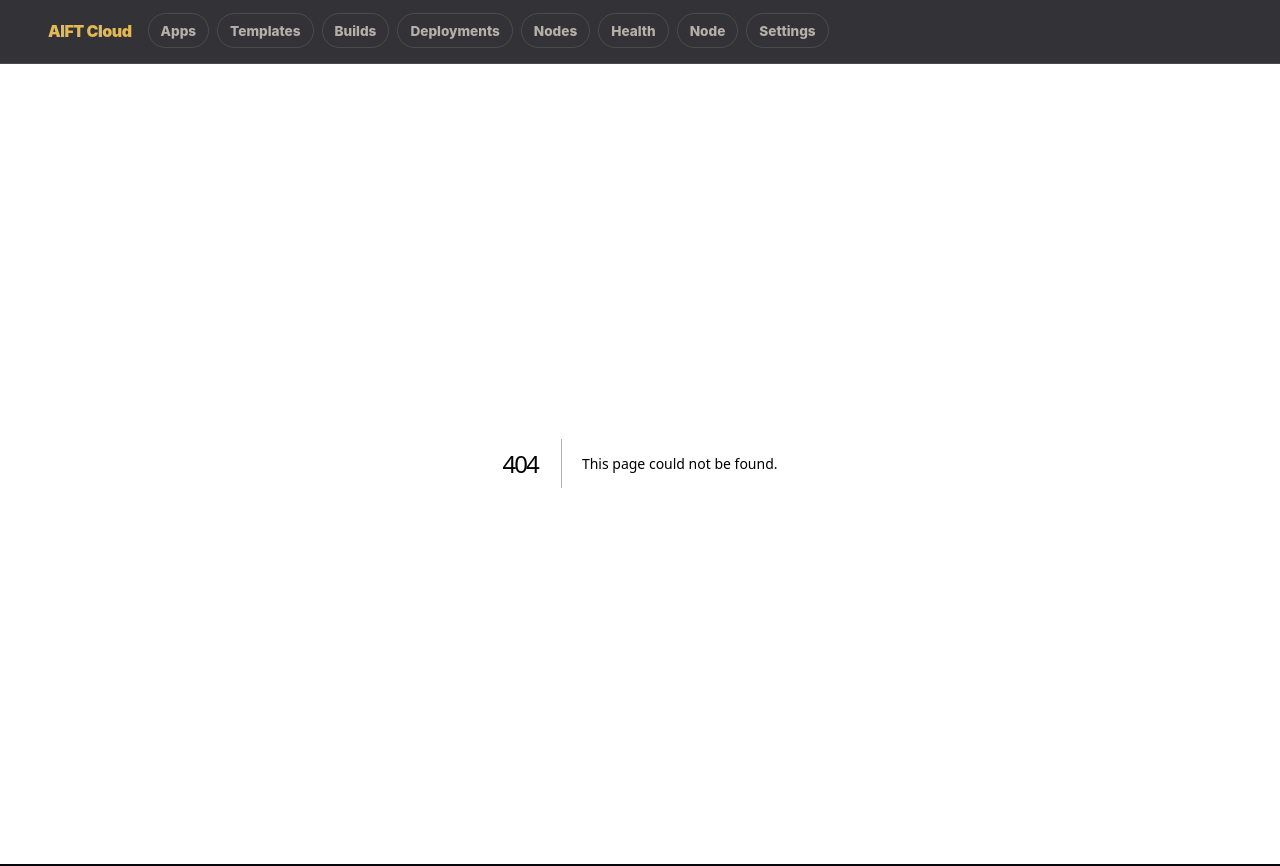
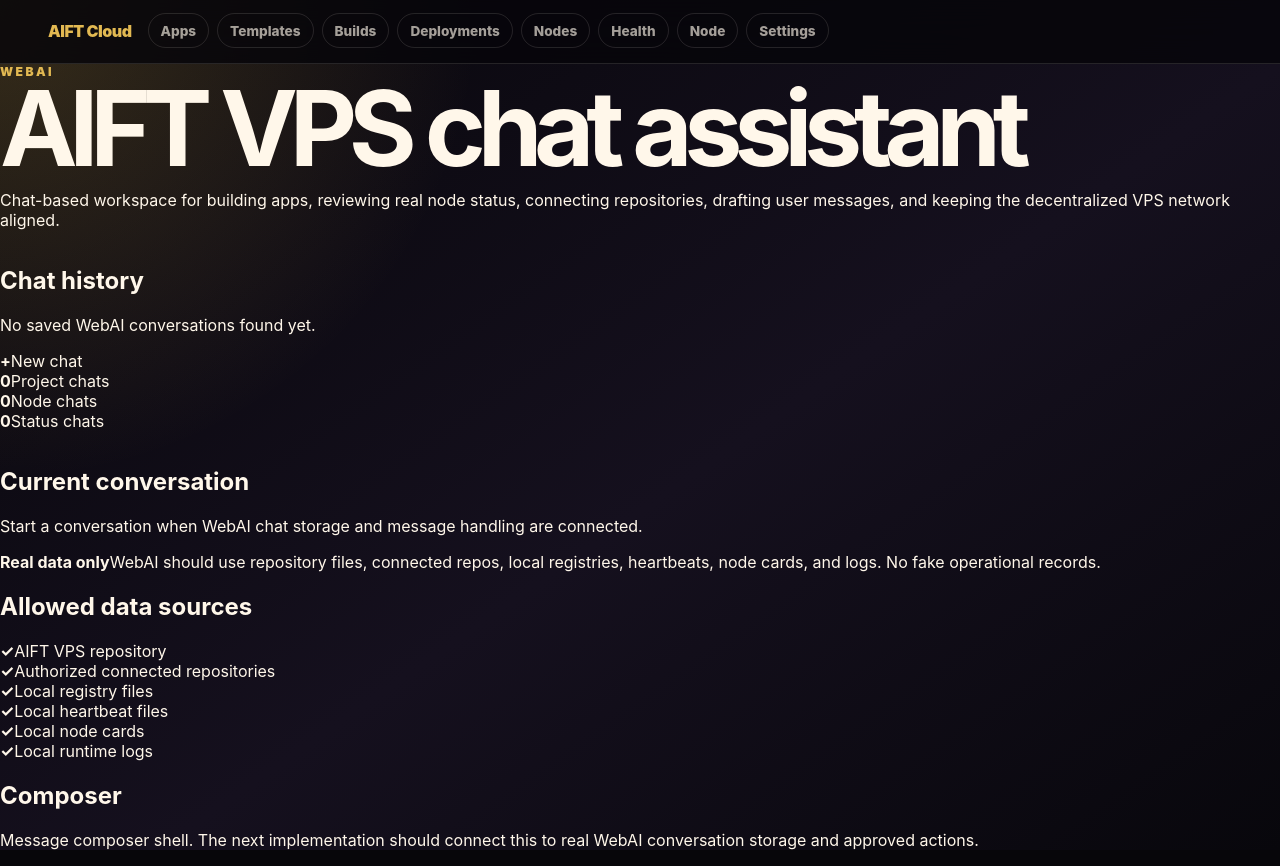
Before and after one commit to AIFreedomTrustFederation/VPS, a Next.js app in the folder apps/aift-dashboard/: page /webai in a window 1280 px wide. Before the commit this address had no page. Built offline with nearby package versions, Linux system fonts and the light colour scheme.

Commit message:
Add WebAI chat shell page

```diff
--- /dev/null
+++ b/apps/aift-dashboard/app/webai/page.tsx
@@ -0,0 +1,59 @@
+export default function WebAIPage() {
+  const dataSources = [
+    "AIFT VPS repository",
+    "Authorized connected repositories",
+    "Local registry files",
+    "Local heartbeat files",
+    "Local node cards",
+    "Local runtime logs",
+  ];
+
+  return (
+    <main className="page-shell">
+      <section className="hero-card">
+        <p className="eyebrow">WebAI</p>
+        <h1>AIFT VPS chat assistant</h1>
+        <p>Chat-based workspace for building apps, reviewing real node status, connecting repositories, drafting user messages, and keeping the decentralized VPS network aligned.</p>
+      </section>
+
+      <section className="grid two">
+        <aside className="panel-card">
+          <h2>Chat history</h2>
+          <p className="muted">No saved WebAI conversations found yet.</p>
+          <div className="stack-list">
+            <div className="row-card"><strong>+</strong><span>New chat</span></div>
+            <div className="row-card"><strong>0</strong><span>Project chats</span></div>
+            <div className="row-card"><strong>0</strong><span>Node chats</span></div>
+            <div className="row-card"><strong>0</strong><span>Status chats</span></div>
+          </div>
+        </aside>
+
+        <section className="panel-card">
+          <h2>Current conversation</h2>
+          <p className="muted">Start a conversation when WebAI chat storage and message handling are connected.</p>
+          <div className="row-card">
+            <strong>Real data only</strong>
+            <span>WebAI should use repository files, connected repos, local registries, heartbeats, node cards, and logs. No fake operational records.</span>
+          </div>
+        </section>
+      </section>
+
+      <section className="panel-card">
+        <h2>Allowed data sources</h2>
+        <div className="stack-list">
+          {dataSources.map((source) => (
+            <div className="row-card" key={source}>
+              <strong>✓</strong>
+              <span>{source}</span>
+            </div>
+          ))}
+        </div>
+      </section>
+
+      <section className="panel-card">
+        <h2>Composer</h2>
+        <p className="muted">Message composer shell. The next implementation should connect this to real WebAI conversation storage and approved actions.</p>
+      </section>
+    </main>
+  );
+}
```
